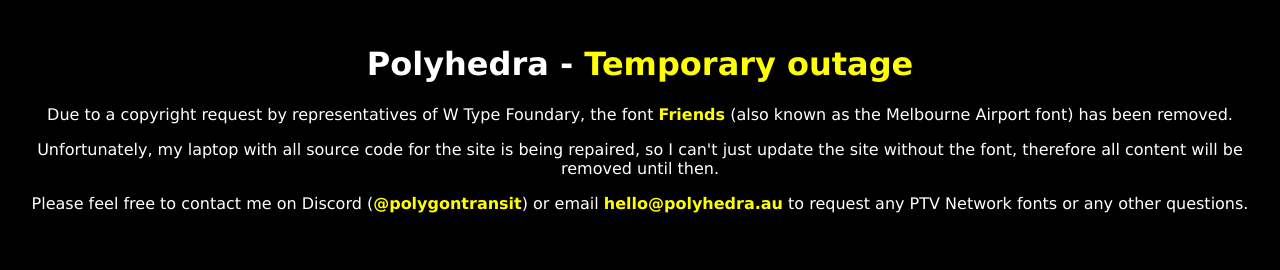
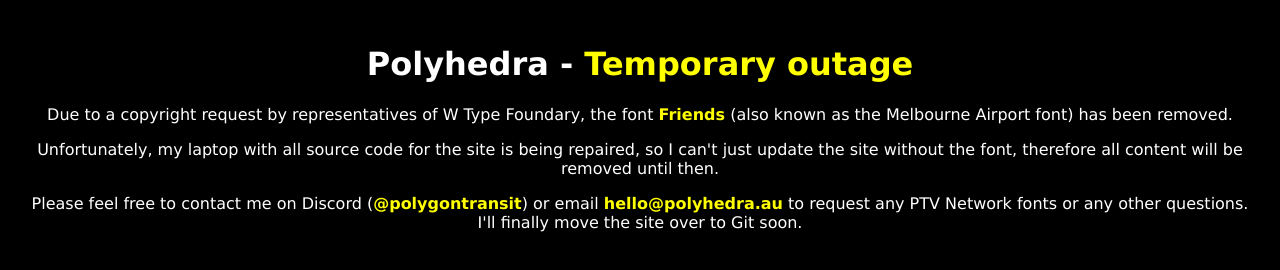
Before and after one commit to cjc30/website, a plain HTML site: page index.html in a window 1280 px wide. Drawn offline with Linux system fonts and the light colour scheme.

Commit message:
added further information

```diff
--- a/index.html
+++ b/index.html
@@ -8,6 +8,6 @@
         <h1>Polyhedra - <b>Temporary outage</b></h1>
         <p>Due to a copyright request by representatives of W Type Foundary, the font <b>Friends</b> (also known as the Melbourne Airport font) has been removed.</p>
         <p>Unfortunately, my laptop with all source code for the site is being repaired, so I can't just update the site without the font, therefore all content will be removed until then.</p>
-        <p>Please feel free to contact me on Discord (<b>@polygontransit</b>) or email <b>hello@polyhedra.au</b> to request any PTV Network fonts or any other questions.</p>
+        <p>Please feel free to contact me on Discord (<b>@polygontransit</b>) or email <b>hello@polyhedra.au</b> to request any PTV Network fonts or any other questions. I'll finally move the site over to Git soon.</p>
     </body>
 </html>
```
